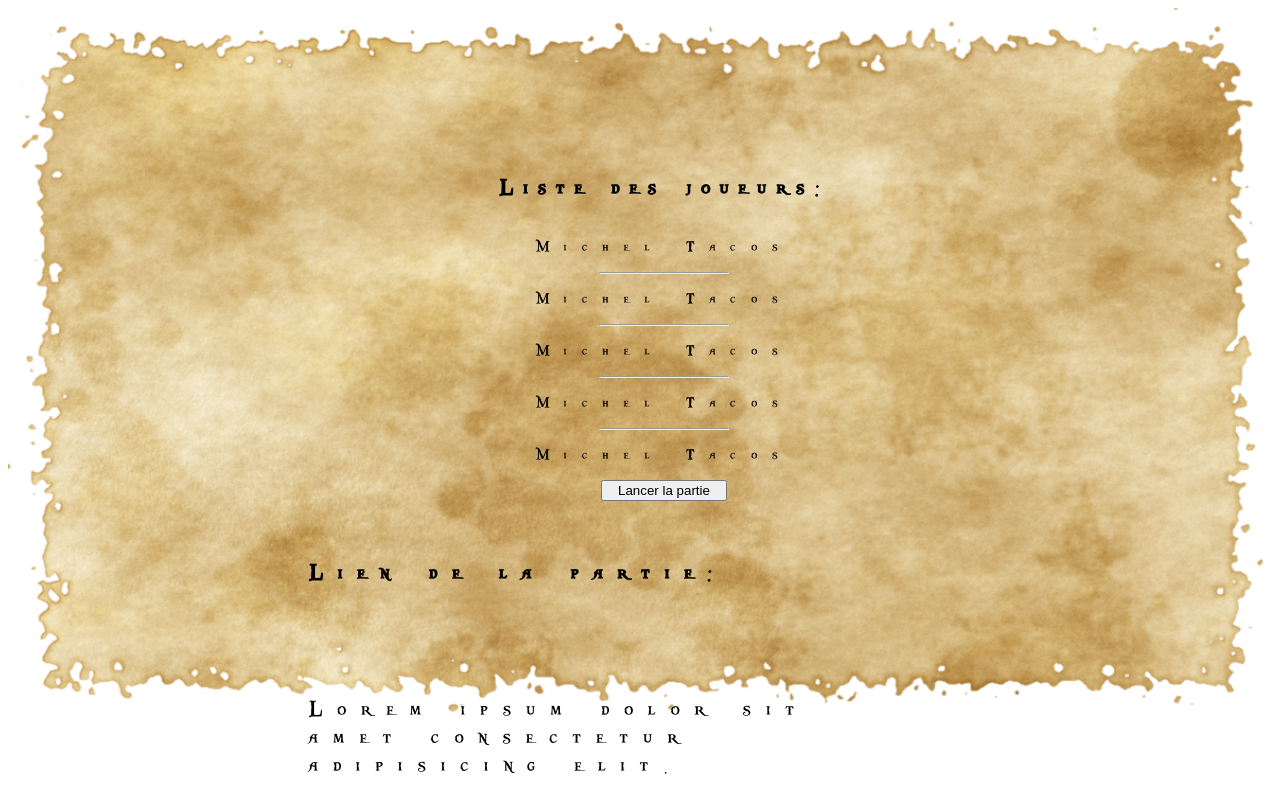
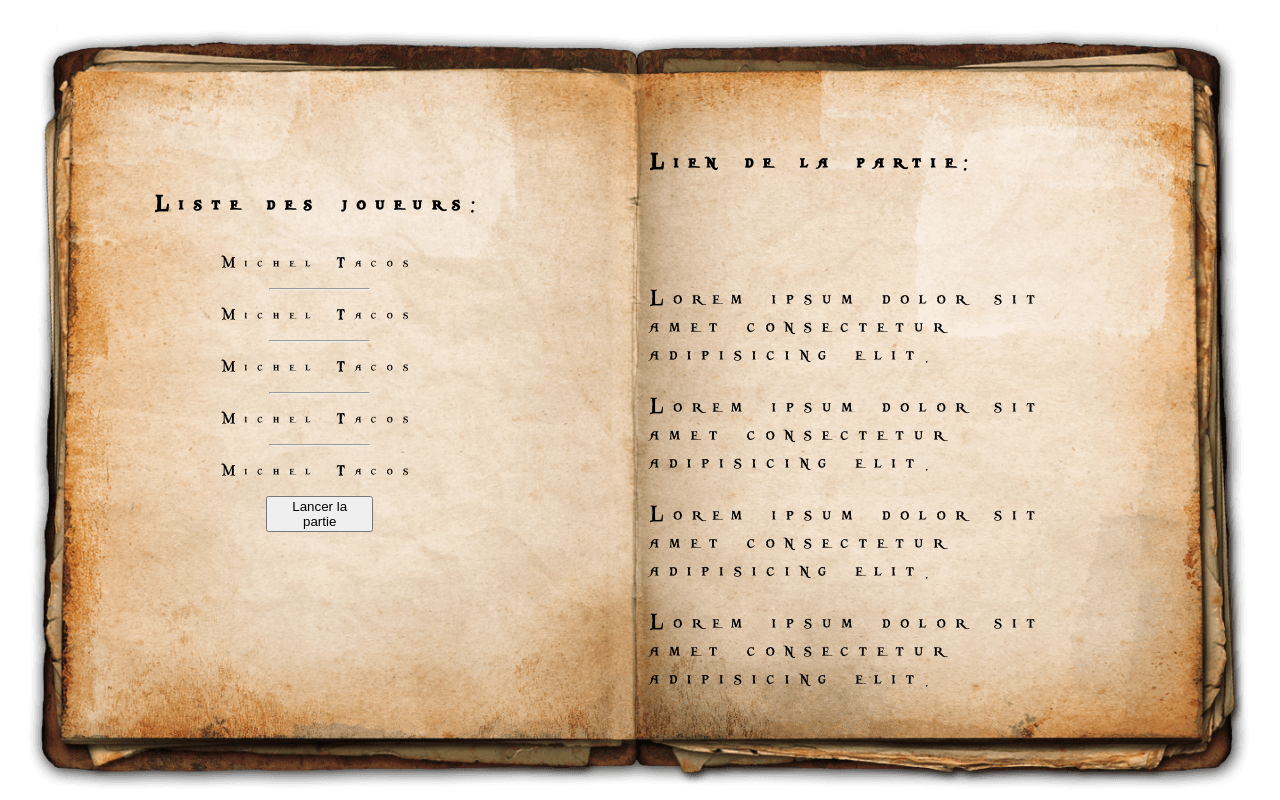
Before and after one commit to AnasMama/create-story, a React (Vite) app in the folder frontend/: page /game-start in a window 1280 px wide. Shown: the top 800 px of the page. Built offline with nearby package versions, Linux system fonts and the light colour scheme.

Commit message:
work on gamestart style

```diff
--- a/frontend/src/pages/GameStart.jsx
+++ b/frontend/src/pages/GameStart.jsx
@@ -2,8 +2,8 @@ import "../style/gamestart.css";
 
 function GameStart() {
   return (
-    <div className="home">
-      <div className="container">
+    <div className="gamestart">
+      <div className="container-start">
         <div className="playerlist">
           <div className="list">
             <h2 className="title-list">Liste des joueurs:</h2>
--- a/frontend/src/style/gamestart.css
+++ b/frontend/src/style/gamestart.css
@@ -1,4 +1,4 @@
-.home{
+.gamestart{
     background-image: url('../assets/book-game.png');
     height:100vh;
     background-size: contain;
@@ -8,14 +8,18 @@
     justify-content: center ;
     align-items: center;
 }
-.container{
-
+.container-start{
+    height: 70%;
+    width: 95%;
+    margin-left: 3rem;
     display: flex;
-    flex-direction: row;
+    align-items: center;
+    gap: 4rem;
+    font-family: 'pirate';
+    letter-spacing: 10px;
 
 }
 .playerlist{
-
     width: 50%;
     height: 100%;
     display: flex;
```
